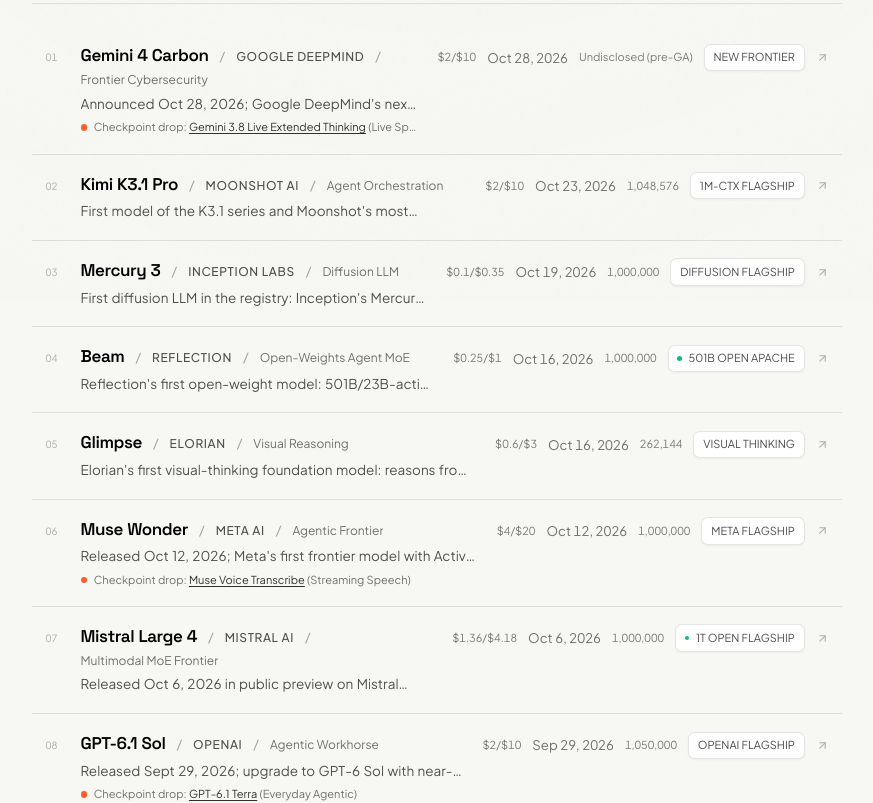
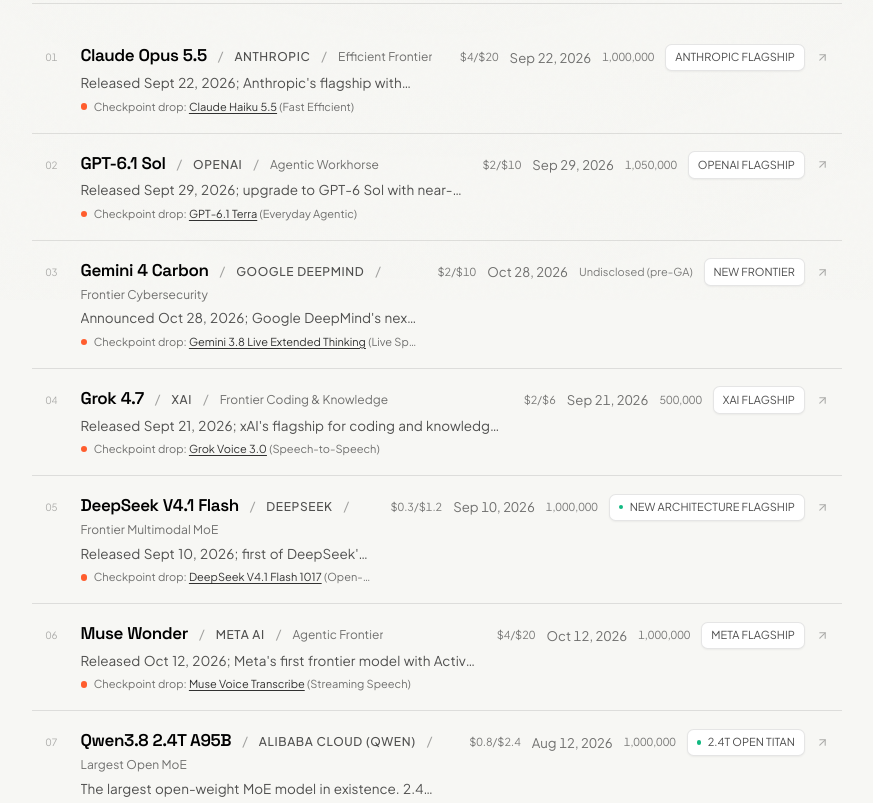
Before and after one commit to TirupMehta/ModelRegistry, a Next.js app: page / in a window 1280 px wide. Shown: the part 500-1303 px from the top of the page, without its empty margins (199-1072 px from the left). Built offline with nearby package versions, Linux system fonts and the light colour scheme.

Commit message:
fix(ui): order flagships by lab prominence (companies.ts order) instead of release date

```diff
--- a/app/flagships/page.tsx
+++ b/app/flagships/page.tsx
@@ -3,6 +3,7 @@ import Link from "next/link"
 import Header from "@/components/header"
 import Footer from "@/components/footer"
 import { modelsData } from "@/data/models"
+import { companies } from "@/data/companies"
 import { datasetRevision } from "@/data/revision"
 import { safeJsonLd } from "@/lib/utils"
 
@@ -23,7 +24,7 @@ const STATUS_DOT: Record<string, string> = {
 export default function FlagshipsPage() {
   const flagships = modelsData
     .filter((m) => m.isCompanyFlagship)
-    .sort((a, b) => b.releaseDate.localeCompare(a.releaseDate))
+    .sort((a, b) => Object.keys(companies).indexOf(a.companyId) - Object.keys(companies).indexOf(b.companyId))
   const jsonLd = {
     "@context": "https://schema.org",
     "@type": "CollectionPage",
--- a/components/home-client.tsx
+++ b/components/home-client.tsx
@@ -122,7 +122,7 @@ export default function HomeClient() {
     })
 
     if (activeTab === "flagships") {
-      filtered.sort((a, b) => b.releaseDate.localeCompare(a.releaseDate))
+      filtered.sort((a, b) => Object.keys(companies).indexOf(a.companyId) - Object.keys(companies).indexOf(b.companyId))
     }
     if (activeTab === "latest-drops") {
       filtered.sort((a, b) => b.releaseDate.localeCompare(a.releaseDate))
```
